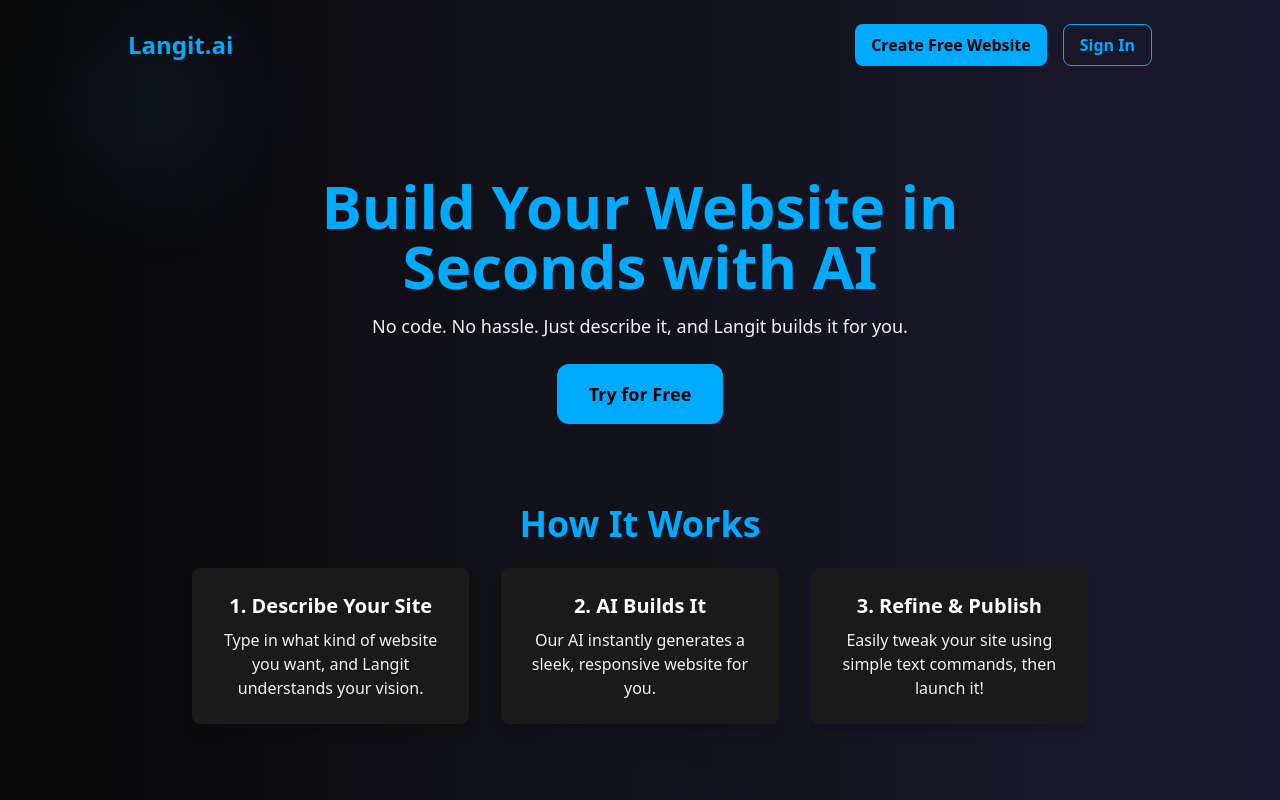
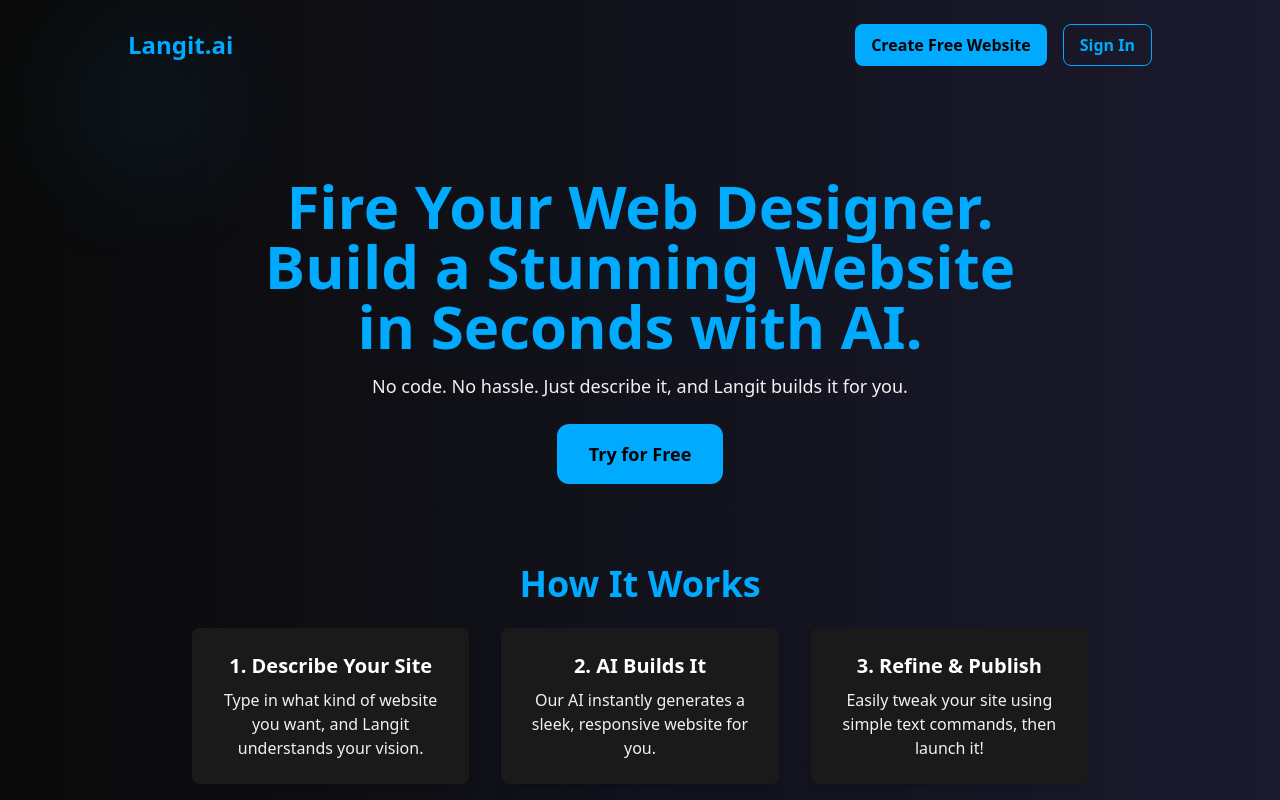
Before and after one commit to jeffeacosta/langit-landing, a Next.js app: page / in a window 1280 px wide. Shown: the top 800 px of the page. Built offline with nearby package versions, Linux system fonts and the light colour scheme.

Commit message:
update hero title

```diff
--- a/app/page.js
+++ b/app/page.js
@@ -89,7 +89,7 @@
       </header>
     <div className="max-w-3xl text-center mt-24">
       <h1 className="text-4xl md:text-6xl font-bold text-primary">
-        Build Your Website in Seconds with AI
+        Fire Your Web Designer. Build a Stunning Website in Seconds with AI.
       </h1>
       <p className="mt-4 text-lg text-textLight">
         No code. No hassle. Just describe it, and Langit builds it for you.
```
